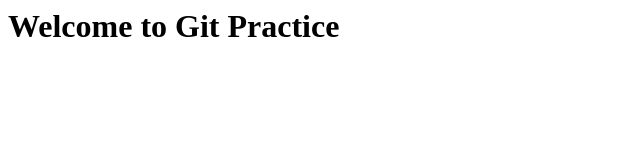
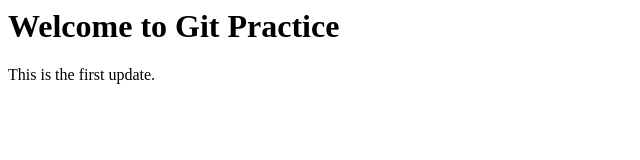
Before and after one commit to Dhunge/git_remote, a plain HTML site: page index.html in a window 1280 px wide. Shown: the whole page, without its empty margins (0-640 px from the left). Drawn offline with Linux system fonts and the light colour scheme.

Commit message:
Added first paragraph

```diff
--- a/index.html
+++ b/index.html
@@ -4,5 +4,6 @@
 </head>
 <body>
     <h1>Welcome to Git Practice</h1>
+    <p>This is the first update.</p>
 </body>
 </html>
```
